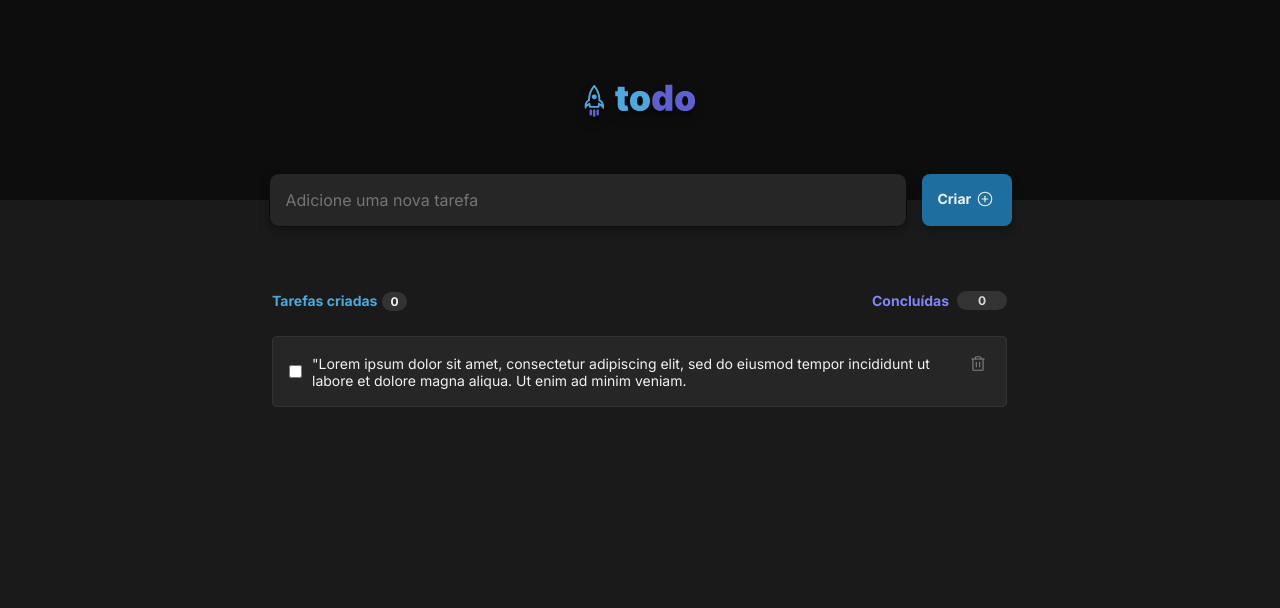
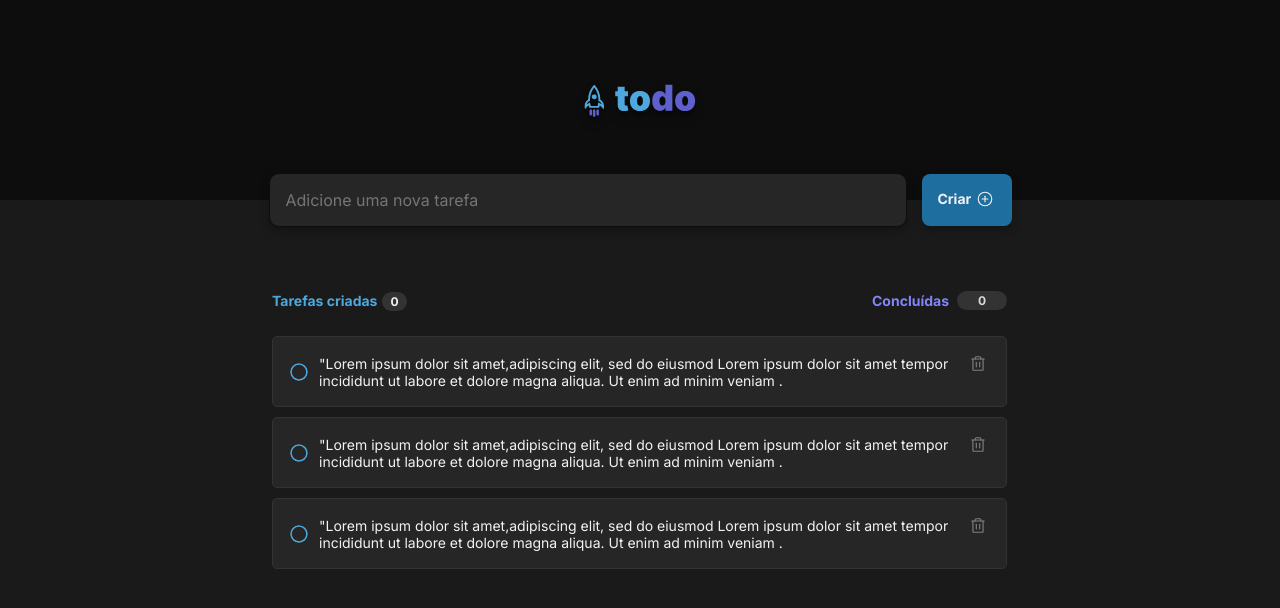
Before and after one commit to tibaas/desafiotodo, a React (Vite) app: page / in a window 1280 px wide. Shown: the top 608 px of the page. Built offline with nearby package versions, Linux system fonts and the light colour scheme.

Commit message:
"updating the app"

```diff
--- a/src/App.jsx
+++ b/src/App.jsx
@@ -1,5 +1,6 @@
 
 import todoLogo from './assets/Logo-todo.svg'
+
 import styles from './Container.module.scss'
 
 import { PlusCircle } from 'phosphor-react'
@@ -9,11 +10,6 @@ import { Tasks } from './components/Tasks'
 import { InfoScreen } from './components/InfoScreen'
 
 function App() {
-  const showingTask = <Tasks />
-
-
-
-
 
   return (
     <section>
@@ -22,6 +18,7 @@ function App() {
             <img src={todoLogo} alt="Logo-todo" />
           </header>
         <div className={styles.inputBarContainer}>
+
           <input
             className={styles.inputBar}
             type="text"
@@ -41,24 +38,18 @@ function App() {
 
               <div className={styles.feedTask}>
 
+              {/* <InfoScreen /> */}
+
               <Tasks />
               <Tasks />
               <Tasks />
 
 
 
-              {/* <InfoScreen /> */}
-
               </div>
 
             </div>
-
-
-
-
       </div>
-
-
     </section>
 
   )
--- a/src/Container.module.scss
+++ b/src/Container.module.scss
@@ -6,7 +6,6 @@
 
 
 }
-
 
 
 .header {
@@ -35,6 +34,13 @@
     position: absolute;
     margin-top: 200px;
     gap: 15px;
+
+    // img {
+    //     position: relative;
+    //     top: 171px;
+    //     left: 34px;
+    //     z-index: 1;
+    // }
 }
 
 .inputBar {
@@ -87,15 +93,13 @@
 
 }
 
-/* Borda que separa o conteudo da tela */
 .spanContainer {
     position: absolute;
     display: flex;
     top: 291px;
     left: calc(50% - 736px/2);
 
-    // height: 100%;
-
+    /* Borda que separa o conteudo da tela */
     .separatorSpan {
 
         width: 735px;
@@ -167,8 +171,6 @@
             bottom: 0;
             left: 85px;
             border-radius: 10px;
-
-
         }
 
     }
@@ -182,6 +184,8 @@
     justify-content: center;
     position: absolute;
     width: 735px;
-    height: 100%;
+
+    gap: 10px;
+    top: 45px;
 
 }
--- a/src/components/InfoScreen.jsx
+++ b/src/components/InfoScreen.jsx
@@ -9,7 +9,6 @@ export function InfoScreen(){
                 <p1> <strong>Você ainda não tem tarefas cadastradas</strong></p1>
                 <p1> Crie tarefas e organize seus itens a fazer</p1>
 
-
         </div>
     )
 }
--- a/src/components/Tasks.jsx
+++ b/src/components/Tasks.jsx
@@ -1,16 +1,54 @@
 import { Trash } from 'phosphor-react'
-
+import Checkbox from '../assets/Checkbox-layer.svg'
+import Checked from '../assets/Checked.svg'
 import styles from '../components/Tasks.module.scss'
+import { useState } from 'react'
 
 
 
 export function Tasks() {
+
+    const [isVisible, setIsVisible] = useState(true);
+    const [isTextHighlighted, setIsTextHighlighted] = useState(false)
+
+
+    const StyleMarked = {
+        textDecoration: isTextHighlighted ? 'line-through' : 'none',
+        opacity: isTextHighlighted ? '50%' : '100%',
+    }
+
+
+    function handleClick() {
+        setIsVisible(!isVisible);
+        setIsTextHighlighted(!isTextHighlighted)
+
+    }
+
     return(
         <div>
             <section>
                 <div className={styles.tasks}>
+                    <div className={styles.imgDiv}>
+
+                        <img
+                            className={styles.checkBox}
+                            src={Checkbox}
+                            onClick={handleClick}
+                            alt="Checkbox-Layer"
+                        />
+                        <img
+                            className={styles.checkedBox}
+                            src={Checked}
+                            alt="Checked-box"
+                            style={{
+                                display: isVisible ? 'none' : 'block'
+                            }}
+                            onClick={handleClick}
+
+                        />
+                    </div>
                     <input type="checkbox" />
-                    <label for="task-checkbox">"Lorem ipsum dolor sit amet, consectetur adipiscing elit, sed do eiusmod tempor incididunt ut labore et dolore magna aliqua. Ut enim ad minim veniam. </label>
+                    <label style={StyleMarked}>"Lorem ipsum dolor sit amet,adipiscing elit, sed do eiusmod Lorem ipsum dolor sit amet tempor incididunt ut labore et dolore magna aliqua. Ut enim ad minim veniam . </label>
                     <button className={styles.trashIcon}><Trash size={18} /></button>
                 </div>
             </section>
--- a/src/components/Tasks.module.scss
+++ b/src/components/Tasks.module.scss
@@ -9,16 +9,78 @@
     color: var(--gray-100);
     font-family: 'Inter', sans-serif;
     font-size: 14px;
-    position: absolute;
+
     left: 0;
-    top: 45px;
+    top: 20px;
     gap: 10px;
     border: 1px solid var(--gray-400);
     border-radius: 5px;
     padding: 16px;
     background: var(--gray-500);
 
+    .imgDiv {
+        display: flex;
+        align-items:center;
+        justify-content: center;
+        padding: 10px;
 
+        img {
+            position: absolute;
+
+        }
+        .checkBox {
+            cursor: pointer;
+
+            border-radius: 10px;
+            &:hover {
+                background: var(--blue-dark);
+                opacity: 75%;
+            }
+        }
+
+        .checkedBox {
+            opacity: 80%;
+            width: 19.25px;
+            height: 20px;
+            cursor: pointer;
+        }
+
+    }
+
+
+
+
+
+    input {
+        display: none;
+        // background: transparent;
+        // appearance: none;
+        // height: 17.45px;
+        // width: 28px;
+        // background: transparent;
+        // position: relative;
+        // right: 18px;
+        // border-radius: 50%;
+
+        // &:checked {
+        //     background: green;
+        // }
+
+    }
+
+
+//    input {
+//     height: 20px;
+//     width: 30px;
+//     border-radius: 20px;
+//     appearance: none;
+//     background :red;
+
+//     &:checked {
+//         background: green;
+//     }
+
+//    }
 
     .trashIcon {
         background: transparent;
```
Also changed, not shown: src/assets/Checkbox-layer.svg (added), src/assets/Checked.svg (added).
